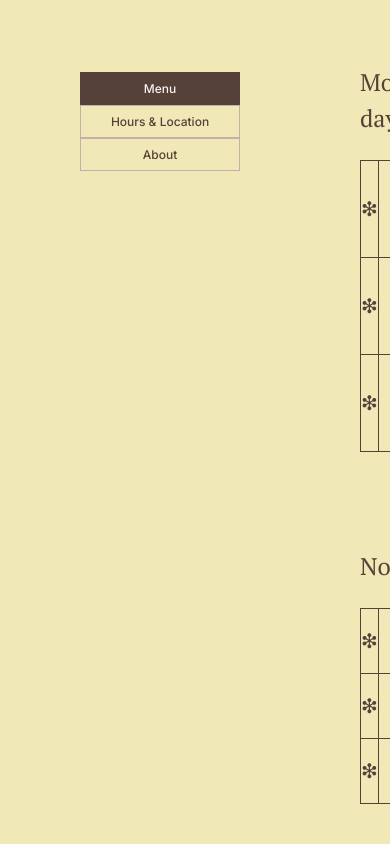
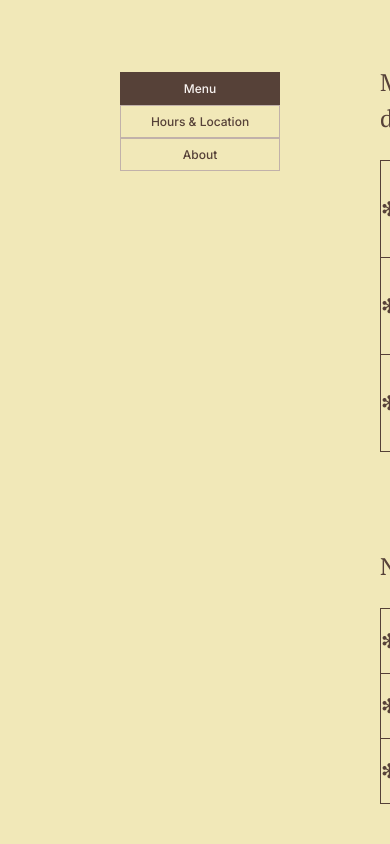
Before and after one commit to yayuniverse/restaurant-SPA, a website built with webpack: page src/template.html in a window 390 px wide. Shown: the top 844 px of the page. Built offline with nearby package versions, Linux system fonts and the light colour scheme.

Commit message:
refactor layout to use grid for improved responsiveness and adjust padding and gap

```diff
--- a/src/css/global.css
+++ b/src/css/global.css
@@ -1,7 +1,8 @@
 body {
-  display: flex;
-  padding: 64px 80px;
-  gap: 120px;
+  display: grid;
+  grid-template-columns: 1fr 9fr;
+  padding: 64px 120px;
+  gap: 100px;
   background-color: #f1e8b8;
 }
 
```
